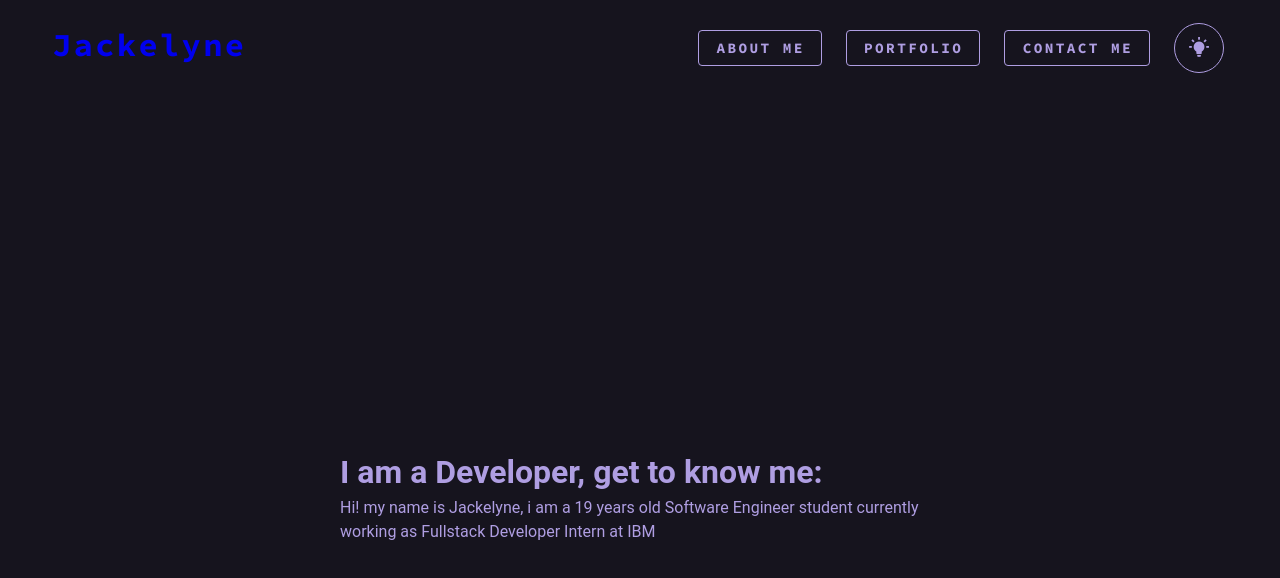
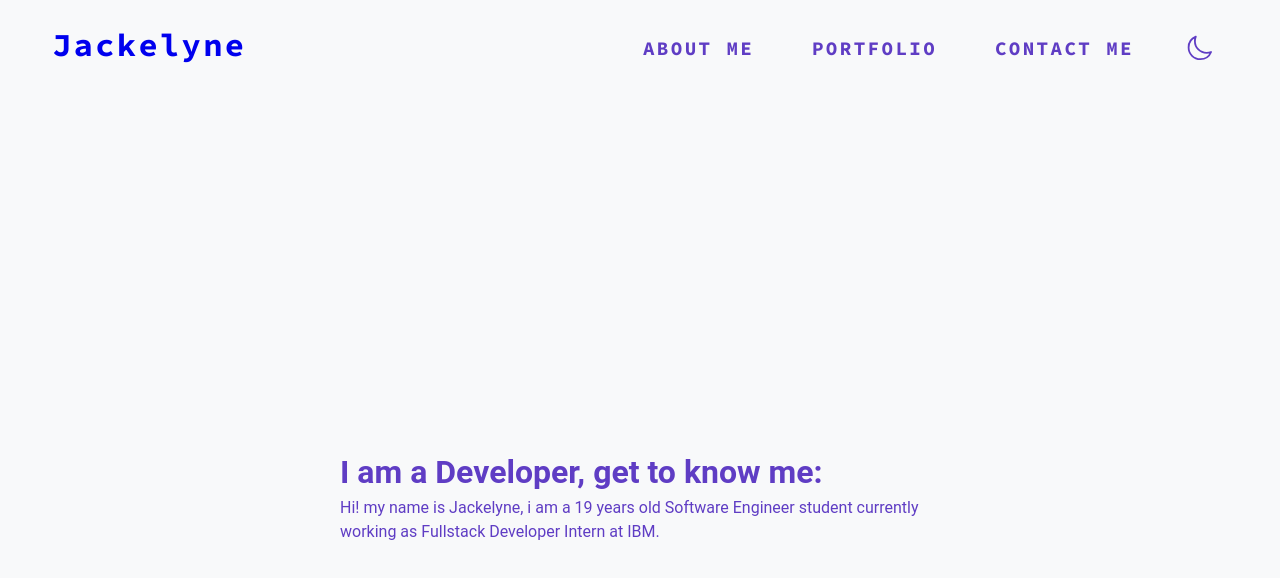
Before and after one commit to jaqnunes/portfolio, a Vue app: page / in a window 1280 px wide. Shown: the top 578 px of the page. Built offline with nearby package versions, Linux system fonts and the light colour scheme.

Commit message:
style: change buttons icons and css

```diff
--- a/index.html
+++ b/index.html
@@ -3,7 +3,7 @@
 
 <head>
   <meta charset="UTF-8" />
-  <link rel="icon" href="./images/favicon.ico" />
+  <!-- <link rel="icon" href="./images/favicon.ico" /> -->
   <meta name="viewport" content="width=device-width, initial-scale=1.0" />
   <title>Portfolio</title>
 </head>
--- a/package.json
+++ b/package.json
@@ -9,6 +9,7 @@
     "preview": "vite preview"
   },
   "dependencies": {
+    "@heroicons/vue": "^2.0.16",
     "pinia": "^2.0.29",
     "sass": "^1.57.1",
     "vue": "^3.2.45",
--- a/src/components/AboutMe.vue
+++ b/src/components/AboutMe.vue
@@ -3,7 +3,7 @@
     <div class="aboutMe--texts">
       <h1>I am a Developer, get to know me:</h1>
       <p>
-        Hi! my name is Jackelyne, i am a 19 years old Software Engineer student currently working as Fullstack Developer Intern at IBM
+        Hi! my name is Jackelyne, i am a 19 years old Software Engineer student currently working as Fullstack Developer Intern at IBM.
       </p>
     </div>
   </div>
--- a/src/components/NavBar.vue
+++ b/src/components/NavBar.vue
@@ -57,7 +57,7 @@ export default {
   }
 
   &--button {
-    font-size: 0.9rem;
+    font-size: 1.2rem;
   }
 }
 </style>
--- a/src/components/NavBarIcons.vue
+++ b/src/components/NavBarIcons.vue
@@ -2,28 +2,24 @@
   <div>
     <v-btn
       @click="scroll('about')"
-      variant="outlined"
       class="navBar--icon navBar--button"
     >
       ABOUT ME
     </v-btn>
     <v-btn
       @click="scroll('PORTFOLIO')"
-      variant="outlined"
       class="navBar--icon navBar--button"
     >
       PORTFOLIO
     </v-btn>
     <v-btn
       @click="scroll('contact')"
-      variant="outlined"
       class="navBar--icon navBar--button"
     >
       CONTACT ME
     </v-btn>
     <v-btn
       @click="ThemeStore.toggleTheme()"
-      variant="outlined"
       class="navBar--icon navBar--button"
       :icon="ThemeStore.getThemeIcon"
       size="large"
--- a/src/stores/ThemeStore.js
+++ b/src/stores/ThemeStore.js
@@ -1,8 +1,9 @@
 import { defineStore } from 'pinia';
+import { MoonIcon, SunIcon } from '@heroicons/vue/24/outline'
 
 const useThemeStore = defineStore('Theme', {
   state: () => ({
-    isDarkTheme: true,
+    isDarkTheme: false,
   }),
   getters: {
     isDarkThemeActive() {
@@ -13,7 +14,7 @@ const useThemeStore = defineStore('Theme', {
     },
     getThemeIcon() {
       return (
-        "mdi-lightbulb-" + `${this.isDarkThemeActive ? "on" : "off"}`
+       this.isDarkThemeActive ? SunIcon : MoonIcon
       );
     },
   },
--- a/src/style.css
+++ b/src/style.css
@@ -5,11 +5,11 @@
 }
 
 #app .dark {
-  background-color: #16141e;
-  color: #af9ee2;
+  background-color: #26184e;
+  color: #cfc5ed;
 }
 
 #app .light {
   background-color: #f8f9fa;
-  color: #4c319d;
+  color: #5f3dc4;
 }
```
Also changed, not shown: 1 other file (tests, documents, lock files or other folders).
